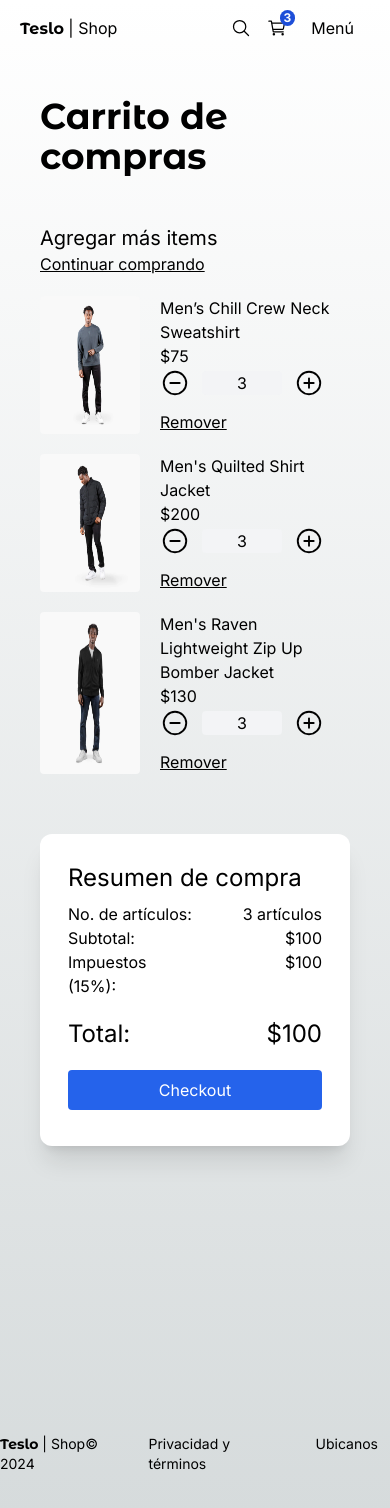
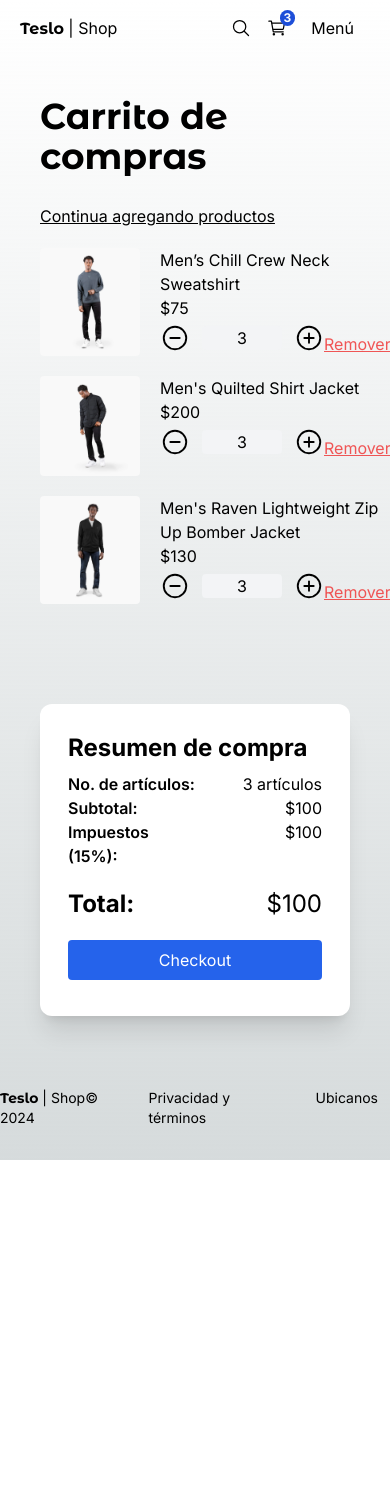
Before and after one commit to Gustavoand39/teslo-shop, a Next.js app: page /cart in a window 390 px wide. Shown: the top 1508 px of the page. After the commit the page ends 1160 px from the top, so only its background shows below. Built offline with nearby package versions, Linux system fonts and the light colour scheme.

Commit message:
feat: Improve responsive layout and styles of CartPage component

```diff
--- a/src/app/(shop)/cart/page.tsx
+++ b/src/app/(shop)/cart/page.tsx
@@ -16,16 +16,14 @@ export default function CartPage() {
   }
 
   return (
-    <div className="flex justify-center items-center mb-72 px-10 sm:px-0">
+    <div className="flex justify-center items-center px-10 sm:px-0">
       <div className="flex flex-col w-[1000px]">
         <Title title="Carrito de compras" />
 
-        <div className="grid grid-cols-1 md:grid-cols-2 gap-10">
-          <div className="flex flex-col mt-5">
-            <span className="text-xl">Agregar más items</span>
-
+        <div className="grid grid-cols-1 md:grid-cols-2 gap-20">
+          <div className="flex flex-col">
             <Link href="/home" className="underline mb-5">
-              Continuar comprando
+              Continua agregando productos
             </Link>
 
             {productsInCart.map((product) => (
@@ -38,30 +36,35 @@ export default function CartPage() {
                   className="mr-5 rounded"
                 />
 
-                <div>
+                <div className="w-full">
                   <p>{product.title}</p>
                   <p>${product.price}</p>
-                  <QuantitySelector quantity={3} />
-                  <button className="underline mt-3">Remover</button>
+
+                  <div className="flex justify-between items-center">
+                    <QuantitySelector quantity={3} />
+                    <button className="text-red-500/90 underline mt-3">
+                      Remover
+                    </button>
+                  </div>
                 </div>
               </div>
             ))}
           </div>
 
           <div className="bg-white rounded-xl shadow-xl p-7 h-fit">
-            <h2 className="text-2xl mb-2">Resumen de compra</h2>
+            <h2 className="text-2xl font-bold mb-2">Resumen de compra</h2>
 
             <div className="grid grid-cols-2">
-              <span>No. de artículos:</span>
+              <span className="font-semibold">No. de artículos:</span>
               <span className="text-right">3 artículos</span>
 
-              <span>Subtotal:</span>
+              <span className="font-semibold">Subtotal:</span>
               <span className="text-right">$100</span>
 
-              <span>Impuestos (15%):</span>
+              <span className="font-semibold">Impuestos (15%):</span>
               <span className="text-right">$100</span>
 
-              <span className="text-2xl mt-5">Total:</span>
+              <span className="text-2xl font-bold mt-5">Total:</span>
               <span className="text-2xl mt-5 text-right">$100</span>
             </div>
 
--- a/src/app/(shop)/checkout/address/page.tsx
+++ b/src/app/(shop)/checkout/address/page.tsx
@@ -4,44 +4,44 @@ import { Title } from "@/components";
 
 export default function CheckoutAddressPage() {
   return (
-    <div className="flex flex-col sm:justify-center sm:items-center mb-72 px-10 sm:px-0">
+    <div className="flex flex-col sm:justify-center sm:items-center px-10 sm:px-0">
       <div className="w-full  xl:w-[1000px] flex flex-col justify-center text-left">
         <Title title="Dirección" subtitle="Dirección de entrega" />
 
         <div className="grid grid-cols-1 gap-2 sm:gap-5 sm:grid-cols-2">
           <div className="flex flex-col mb-2">
             <span>Nombres</span>
-            <input type="text" className="p-2 border rounded-md bg-gray-200" />
+            <input type="text" className="p-2 border border-gray-400/80 rounded-md bg-gray-200" />
           </div>
 
           <div className="flex flex-col mb-2">
             <span>Apellidos</span>
-            <input type="text" className="p-2 border rounded-md bg-gray-200" />
+            <input type="text" className="p-2 border border-gray-400/80 rounded-md bg-gray-200" />
           </div>
 
           <div className="flex flex-col mb-2">
             <span>Dirección</span>
-            <input type="text" className="p-2 border rounded-md bg-gray-200" />
+            <input type="text" className="p-2 border border-gray-400/80 rounded-md bg-gray-200" />
           </div>
 
           <div className="flex flex-col mb-2">
             <span>Dirección 2 (opcional)</span>
-            <input type="text" className="p-2 border rounded-md bg-gray-200" />
+            <input type="text" className="p-2 border border-gray-400/80 rounded-md bg-gray-200" />
           </div>
 
           <div className="flex flex-col mb-2">
             <span>Código postal</span>
-            <input type="text" className="p-2 border rounded-md bg-gray-200" />
+            <input type="text" className="p-2 border border-gray-400/80 rounded-md bg-gray-200" />
           </div>
 
           <div className="flex flex-col mb-2">
             <span>Ciudad</span>
-            <input type="text" className="p-2 border rounded-md bg-gray-200" />
+            <input type="text" className="p-2 border border-gray-400/80 rounded-md bg-gray-200" />
           </div>
 
           <div className="flex flex-col mb-2">
             <span>País</span>
-            <select className="p-2 border rounded-md bg-gray-200">
+            <select className="p-2 border border-gray-400/80 rounded-md bg-gray-200">
               <option value="">Selecciona una opción</option>
               <option value="CRI">Costa Rica</option>
               <option value="MX">México</option>
@@ -51,7 +51,7 @@ export default function CheckoutAddressPage() {
 
           <div className="flex flex-col mb-2">
             <span>Teléfono</span>
-            <input type="text" className="p-2 border rounded-md bg-gray-200" />
+            <input type="text" className="p-2 border border-gray-400/80 rounded-md bg-gray-200" />
           </div>
 
           <div className="flex flex-col mb-2 sm:mt-10">
--- a/src/app/(shop)/checkout/page.tsx
+++ b/src/app/(shop)/checkout/page.tsx
@@ -11,14 +11,12 @@ const productsInCart = [
 
 export default function CheckoutPage() {
   return (
-    <div className="flex justify-center items-center mb-72 px-10 sm:px-0">
+    <div className="flex justify-center items-center px-10 sm:px-0">
       <div className="flex flex-col w-[1000px]">
         <Title title="Verificar orden" />
 
         <div className="grid grid-cols-1 md:grid-cols-2 gap-10">
-          <div className="flex flex-col mt-5">
-            <span className="text-xl">Ajustar elementos</span>
-
+          <div className="flex flex-col">
             <Link href="/cart" className="underline mb-5">
               Editar carrito
             </Link>
@@ -33,7 +31,7 @@ export default function CheckoutPage() {
                   className="mr-5 rounded"
                 />
 
-                <div>
+                <div className="flex flex-col justify-evenly">
                   <p>{product.title}</p>
                   <p>${product.price} x 3</p>
                   <p className="font-bold">Subtotal: ${product.price * 3}</p>
@@ -45,7 +43,7 @@ export default function CheckoutPage() {
           <div className="bg-white rounded-xl shadow-xl p-7 h-auto">
             <h2 className="text-2xl font-bold mb-2">Dirección de entrega</h2>
             <div className="mb-10">
-              <p className="text-xl">Juan Pérez</p>
+              <p className="text-lg">Juan Pérez</p>
               <p>Av. Siempre Viva 123</p>
               <p>Col. Centro</p>
               <p>Alcadía Cuauhtémoc</p>
@@ -56,26 +54,26 @@ export default function CheckoutPage() {
 
             <div className="w-full h-0.5 rounded bg-gray-200 mb-10" />
 
-            <h2 className="text-2xl mb-2">Resumen de compra</h2>
+            <h2 className="text-2xl font-bold mb-2">Resumen de compra</h2>
 
             <div className="grid grid-cols-2">
-              <span>No. de artículos:</span>
+              <span className="font-semibold">No. de artículos:</span>
               <span className="text-right">3 artículos</span>
 
-              <span>Subtotal:</span>
+              <span className="font-semibold">Subtotal:</span>
               <span className="text-right">$100</span>
 
-              <span>Impuestos (15%):</span>
+              <span className="font-semibold">Impuestos (15%):</span>
               <span className="text-right">$100</span>
 
-              <span className="text-2xl mt-5">Total:</span>
+              <span className="text-2xl font-bold mt-5">Total:</span>
               <span className="text-2xl mt-5 text-right">$100</span>
             </div>
 
             <div className="mt-5 mb-2 w-full">
               <p className="mb-5 text-gray-500">
                 <span>
-                  Al hacer clic en "Continuar", aceptas nuestros{" "}
+                  Al hacer clic en &quot;Continuar&quot;, aceptas nuestros{" "}
                   <a href="#" className="underline">
                     términos y condiciones
                   </a>{" "}
--- a/src/app/(shop)/layout.tsx
+++ b/src/app/(shop)/layout.tsx
@@ -6,12 +6,12 @@ export default function ShopLayout({
   children: React.ReactNode;
 }) {
   return (
-    <main className="min-h-screen">
+    <main className="min-h-screen flex flex-col">
       <TopMenu />
 
       <Sidebar />
 
-      <div className="px-0 sm:px-10">{children}</div>
+      <div className="flex-1 px-0 sm:px-10">{children}</div>
 
       <Footer />
     </main>
--- a/src/app/(shop)/orders/[id]/page.tsx
+++ b/src/app/(shop)/orders/[id]/page.tsx
@@ -22,12 +22,14 @@ export default function OrderPage({ params }: Props) {
   const { id } = params;
 
   return (
-    <div className="flex justify-center items-center mb-72 px-10 sm:px-0">
+    <div className="flex justify-center items-center px-10 sm:px-0">
       <div className="flex flex-col w-[1000px]">
         <Title title={`Orden #${id}`} />
 
+        <Link href="/orders" className="underline mb-8">Regresar a órdenes</Link>
+
         <div className="grid grid-cols-1 md:grid-cols-2 gap-10">
-          <div className="flex flex-col mt-5">
+          <div className="flex flex-col">
             <div
               className={clsx(
                 "flex items-center rounded-lg py-2 px-3.5 text-sm font-bold text-white mb-5",
@@ -52,7 +54,7 @@ export default function OrderPage({ params }: Props) {
                   className="mr-5 rounded"
                 />
 
-                <div>
+                <div className="flex flex-col justify-evenly">
                   <p>{product.title}</p>
                   <p>${product.price} x 3</p>
                   <p className="font-bold">Subtotal: ${product.price * 3}</p>
@@ -75,19 +77,19 @@ export default function OrderPage({ params }: Props) {
 
             <div className="w-full h-0.5 rounded bg-gray-200 mb-10" />
 
-            <h2 className="text-2xl mb-2">Resumen de compra</h2>
+            <h2 className="text-2xl font-bold mb-2">Resumen de compra</h2>
 
             <div className="grid grid-cols-2">
-              <span>No. de artículos:</span>
+              <span className="font-semibold">No. de artículos:</span>
               <span className="text-right">3 artículos</span>
 
-              <span>Subtotal:</span>
+              <span className="font-semibold">Subtotal:</span>
               <span className="text-right">$100</span>
 
-              <span>Impuestos (15%):</span>
+              <span className="font-semibold">Impuestos (15%):</span>
               <span className="text-right">$100</span>
 
-              <span className="text-2xl mt-5">Total:</span>
+              <span className="text-2xl font-bold mt-5">Total:</span>
               <span className="text-2xl mt-5 text-right">$100</span>
             </div>
 
@@ -96,8 +98,8 @@ export default function OrderPage({ params }: Props) {
                 className={clsx(
                   "flex items-center rounded-lg py-2 px-3.5 text-sm font-bold text-white mb-5",
                   {
-                    "bg-red-500": true,
-                    "bg-green-700": false,
+                    "bg-red-500": false,
+                    "bg-green-700": true,
                   }
                 )}
               >
--- a/src/components/ui/footer/Footer.tsx
+++ b/src/components/ui/footer/Footer.tsx
@@ -4,7 +4,7 @@ import React from "react";
 
 export const Footer = () => {
   return (
-    <footer className="flex w-full justify-center text-sm mb-10">
+    <footer className="flex w-full justify-center text-sm mt-10 py-8">
       <Link href="/home">
         <span className={`${titleFont.className} antialiased font-bold`}>
           Teslo {" "}
```
Also changed, not shown: src/components/ui/sidebar/Sidebar.tsx (+42 -35 lines).
